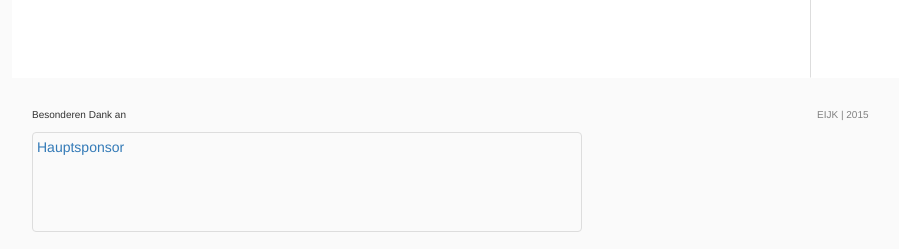
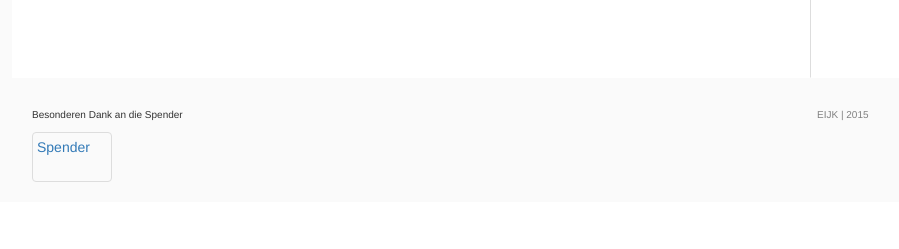
Before and after one commit to susedev/test, a Jekyll site: the page built from download.html, in a window 1280 px wide and 900 px high, scrolled down 1501 px. Shown: the part 648-897 px from the top of the window, without its empty margins (123-1022 px from the left). Built offline with Jekyll 4.4.1, drawn with Linux system fonts in a browser that asks for light colours; nearby versions of some CDN libraries; after the commit the page ends 2351 px from its top, so only the background shows below that.

Commit message:
Update page.html

```diff
--- a/_layouts/page.html
+++ b/_layouts/page.html
@@ -36,8 +36,8 @@ layout: base
 <footer style="background-color:#FAFAFA;">
   <div class="container" >
     <div class="col-md-8">
-      <p style="margin-top: 30px; margin-left:70px; color=#808080; font-size:10px;" > Besonderen Dank an </p>
-      <p style="margin-left:70px;"><a class="thumbnail" href="#" style="background-color:#FAFAFA; width: 550px; height: 100px;">Hauptsponsor</a></p>
+      <p style="margin-top: 30px; margin-left:70px; color=#808080; font-size:10px;" > Besonderen Dank an die Spender </p>
+      <p style="margin-left:70px;"><a class="thumbnail" href="#" style="background-color:#FAFAFA; width: 80px; height: 50px;">Spender</a></p>
     </div>
     <div class="col-md-1">
 
```
